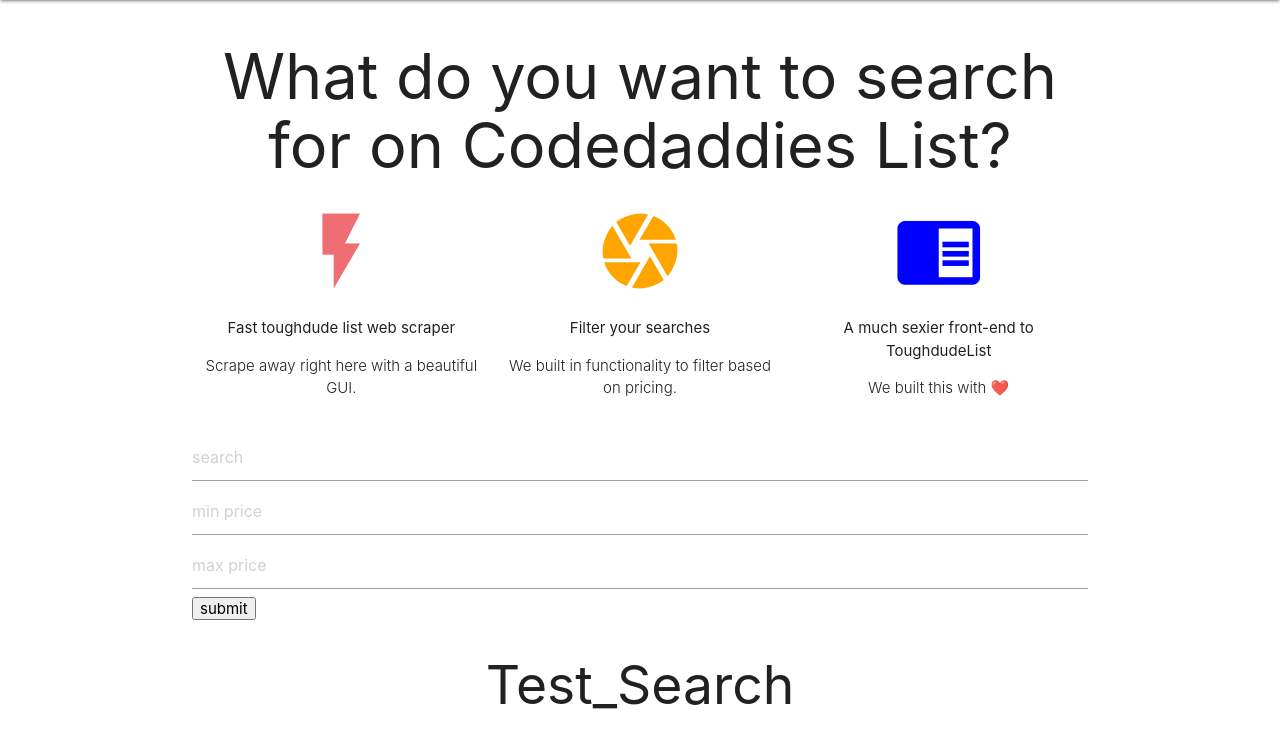
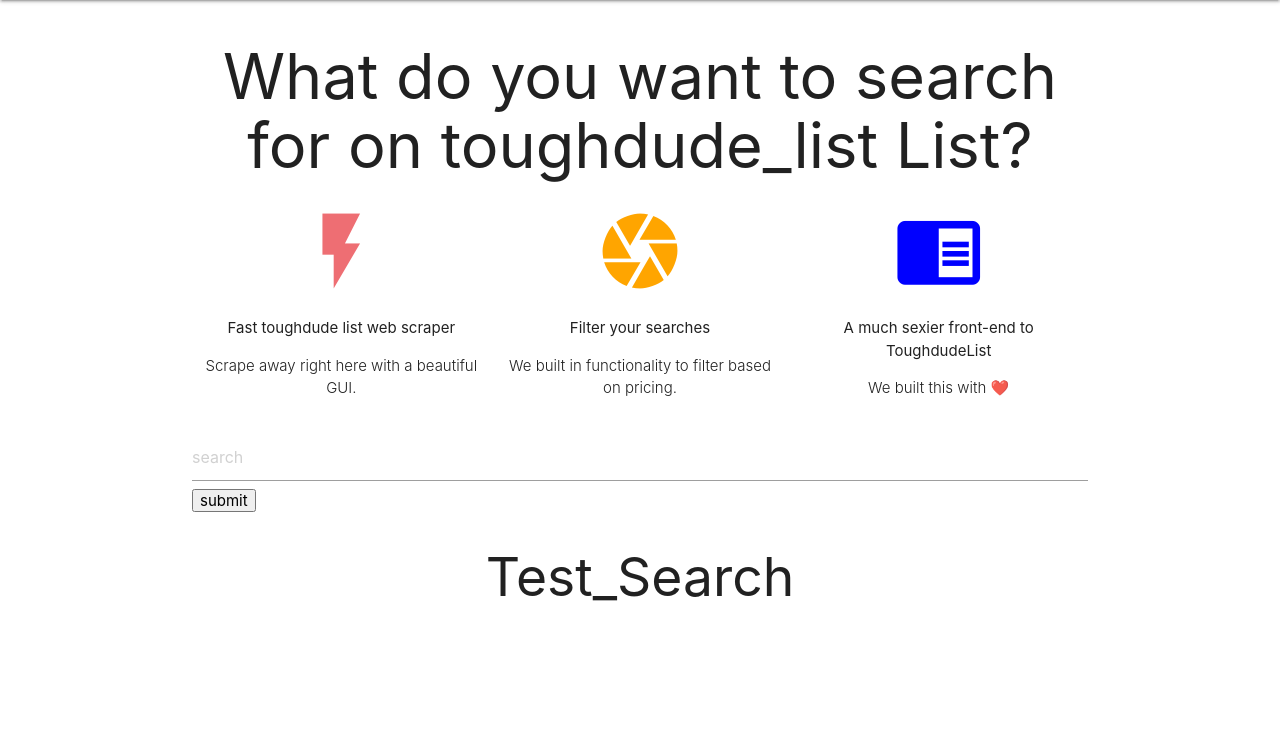
Before and after one commit to Tushaar1705/toughdude_list, a Django app: template templates/my_app/new_search.html in a window 1280 px wide. Shown: the part 64-820 px from the top of the page. After the commit the page ends 665 px from the top, so only its background shows below. Run offline with Django 3.2, Linux system fonts and the light colour scheme; the template is opened without the code that fills it: values that come from a table or form of the project are taken from there, others are empty; data comes from the database, SQL or seed files in the repository.

Commit message:
make it better 4

```diff
--- a/templates/my_app/new_search.html
+++ b/templates/my_app/new_search.html
@@ -3,7 +3,7 @@
 
 
 {% block content %}
-    <h1 style="text-align: center">What do you want to search for on Codedaddies List?</h1>
+    <h1 style="text-align: center">What do you want to search for on toughdude_list List?</h1>
     <div class="row">
         <div class="col s4">
             <!-- Promo Content 1 goes here -->
@@ -38,8 +38,6 @@
     <form action="{% url 'new_search' %}" method="post">
         {% csrf_token %}
         <input type="text" name="search" placeholder="search">
-        <input type="text" name="min_price" placeholder="min price">
-        <input type="text" name="max_price" placeholder="max price">
         <input type="submit" value="submit">
     </form>
 
```
